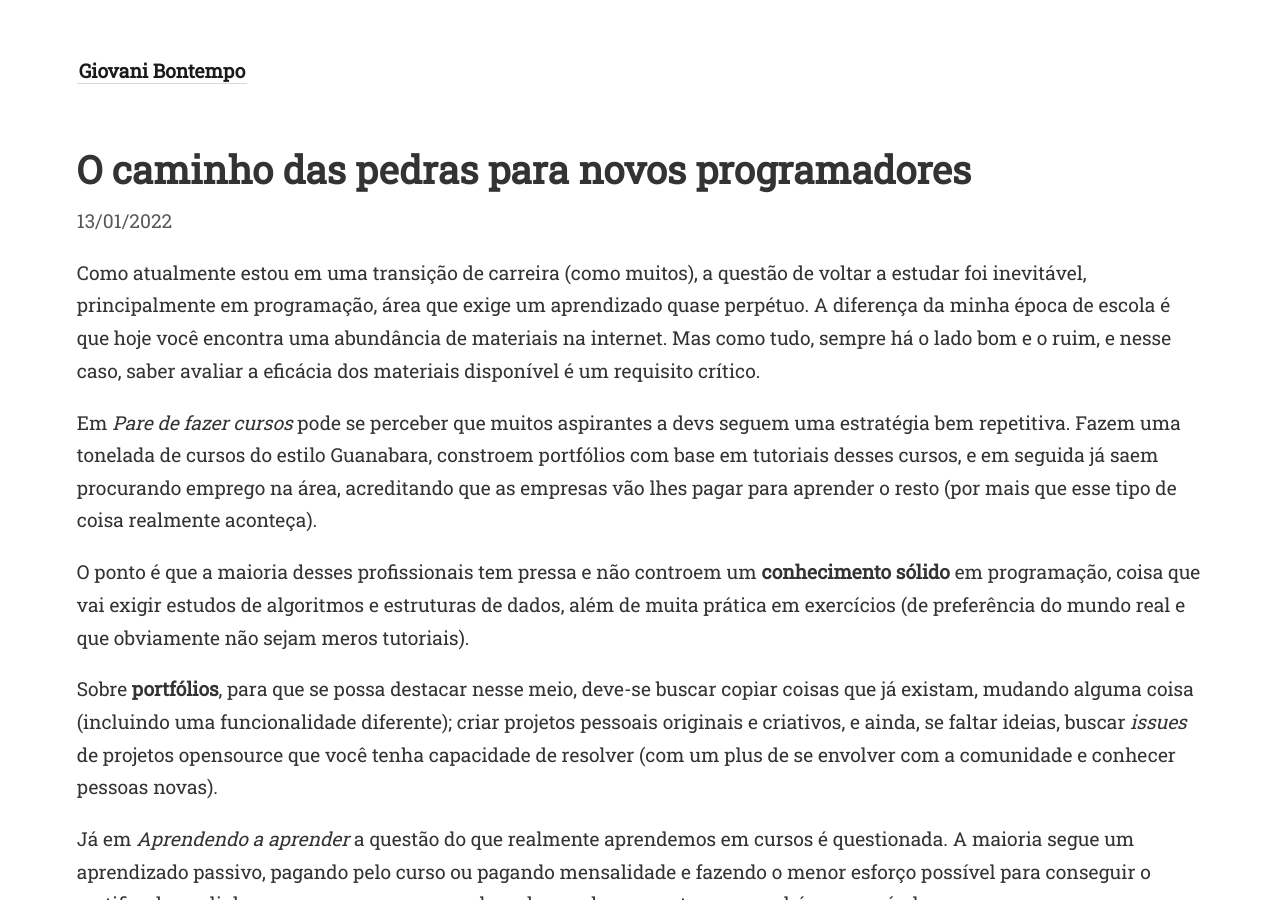
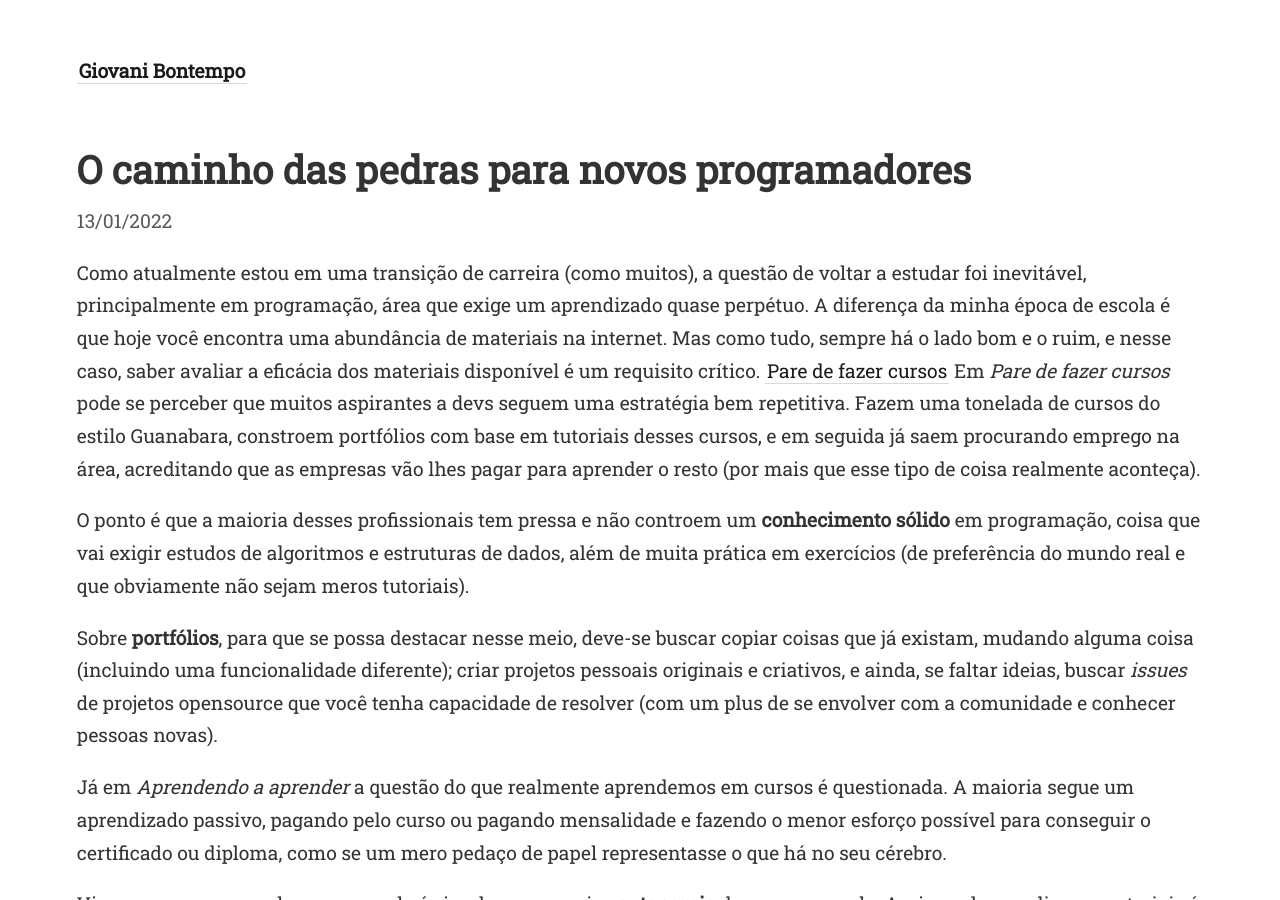
Before and after one commit to gio-bon/MyDigitalGarden, a Jekyll site: the page built from _posts/2022-01-13-caminho-das-pedras.md, in a window 1280 px wide and 900 px high. Built offline with Jekyll 4.4.1, drawn with Linux system fonts in a browser that asks for light colours.

Commit message:
alt post pedras

```diff
--- a/_posts/2022-01-13-caminho-das-pedras.md
+++ b/_posts/2022-01-13-caminho-das-pedras.md
@@ -6,7 +6,7 @@ excerpt: Não segundo a minha experiência.
 
 Como atualmente estou em uma transição de carreira (como muitos), a questão de voltar a estudar foi inevitável, principalmente em programação, área que exige um aprendizado quase perpétuo. A diferença da minha época de escola é que hoje você encontra uma abundância de materiais na internet.
 Mas como tudo, sempre há o lado bom e o ruim, e nesse caso, saber avaliar a eficácia dos materiais disponível é um requisito crítico.
-
+[Pare de fazer cursos](/Pare de fazer cursos){: .internal-link}
 Em *Pare de fazer cursos* pode se perceber que muitos aspirantes a devs seguem uma estratégia bem repetitiva. Fazem uma tonelada de cursos do estilo Guanabara, constroem portfólios com base em tutoriais desses cursos, e em seguida já saem procurando emprego na área, acreditando que as empresas vão lhes pagar para aprender o resto (por mais que esse tipo de coisa realmente aconteça).
 
 O ponto é que a maioria desses profissionais tem pressa e não controem um **conhecimento sólido** em programação, coisa que vai exigir estudos de algoritmos e estruturas de dados, além de muita prática em exercícios (de preferência do mundo real e que obviamente não sejam meros tutoriais).
```
